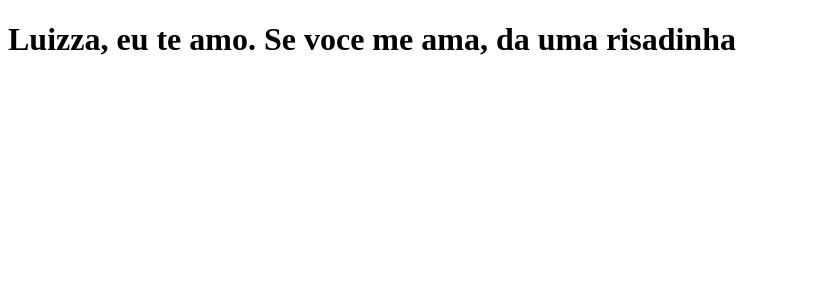
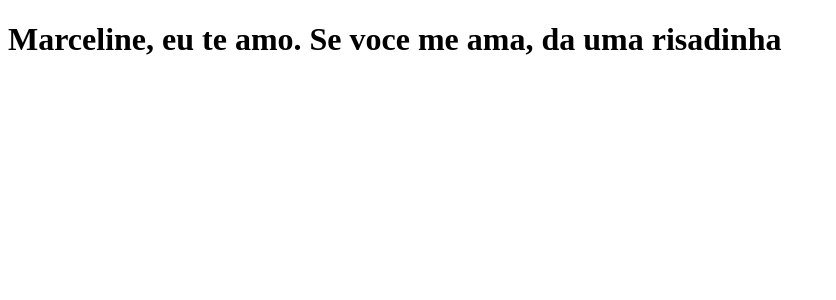
Before and after one commit to Enric0Mz/clone-tabnews, a Next.js app: page / in a window 1280 px wide. Shown: the top 300 px of the page, without its empty margins (0-836 px from the left). Built offline with nearby package versions, Linux system fonts and the light colour scheme.

Commit message:
Update index.js

```diff
--- a/pages/index.js
+++ b/pages/index.js
@@ -1,5 +1,5 @@
 function Home() {
-  return <h1>Luizza, eu te amo. Se voce me ama, da uma risadinha</h1>;
+  return <h1>Marceline, eu te amo. Se voce me ama, da uma risadinha</h1>;
 }
 
 function teste() {
```
